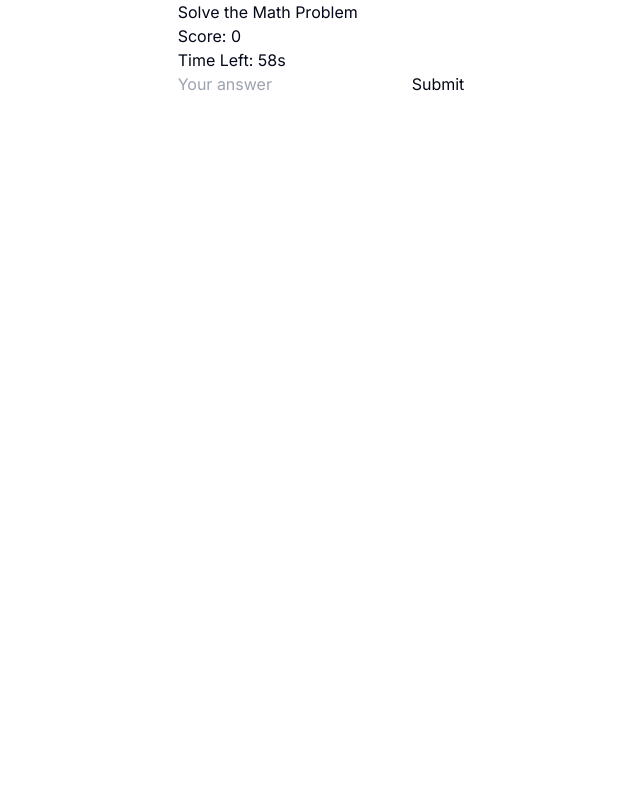
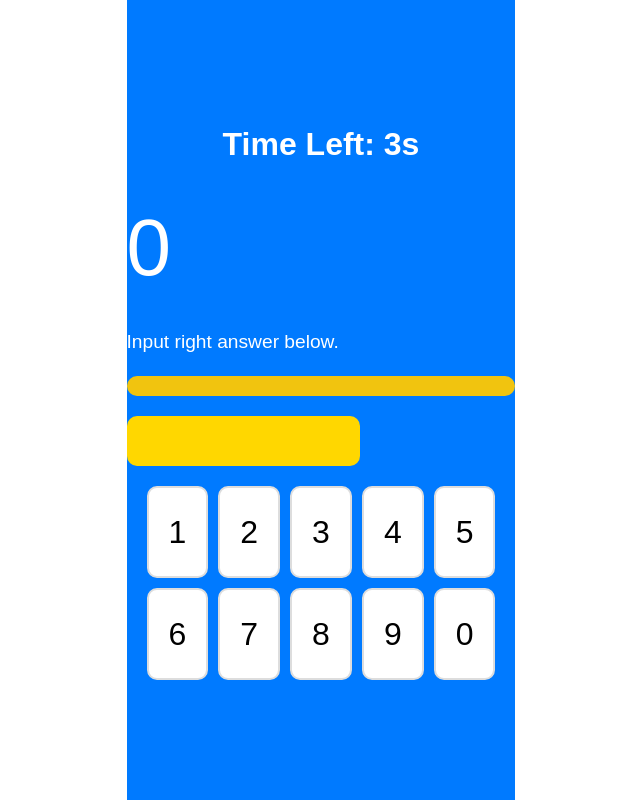
Before and after one commit to kpeng66/denden-arcade-frontend, a Next.js app: page /game/mathgame in a window 1280 px wide. Shown: the whole page, without its empty margins (319-959 px from the left). Built offline with nearby package versions, Linux system fonts and the light colour scheme; no server answers.

Commit message:
Scoreboard component started + start game button logic (host only)

```diff
--- a/app/game/mathgame/page.tsx
+++ b/app/game/mathgame/page.tsx
@@ -3,18 +3,29 @@
 import { useState, useEffect } from 'react';
 import axios from 'axios';
 import { useParams } from 'next/navigation';
+import styles from '../../../styles/sum.module.css';
+import Scoreboard from '@/components/scoreboard';
+import { Player } from '@/types/types';
+
+
+// Math Sum Game Component
 
 const MathGame: React.FC = () => {
-    const [equation, setEquation] = useState('');
-    const [userAnswer, setUserAnswer] = useState('');
-    const [countdown, setCountdown] = useState(60);
-    const [preGameCountdown, setPreGameCountdown] = useState<number | null>(3);
-    const [score, setScore] = useState(0);
-    const [ws, setWs] = useState<WebSocket | null>(null);
-
     const params = useParams();
     const room_code = params.room_code;
 
+    const [equation, setEquation] = useState('');
+    const [countdown, setCountdown] = useState(5);
+    const [preGameCountdown, setPreGameCountdown] = useState<number | null>(3);
+    const [score, setScore] = useState(0);
+    const [inputValue, setInputValue] = useState('');
+
+    const [gameOver, setGameOver] = useState<boolean>(false);
+    const [players, setPlayers] = useState<Player[]>([]);
+
+    const [ws, setWs] = useState<WebSocket | null>(null);
+
+    // useEffect for ws connection
     useEffect(() => {
         const wsConnection = new WebSocket(`ws://127.0.0.1:8000/ws/mathgame/${room_code}`);
         setWs(wsConnection);
@@ -30,6 +41,9 @@ const MathGame: React.FC = () => {
                     fetchNewEquation();
                     // ... (start game logic)
                     break;
+                case 'game.scores':
+                  // ... {scoreboard logic}
+                  break;
                 // ... (other cases)
             }
         };
@@ -37,44 +51,67 @@ const MathGame: React.FC = () => {
         return () => wsConnection.close();
     }, []);
 
+    // useEffect for game logic
     useEffect(() => {
+        let timerId: NodeJS.Timeout;
+
+        // Pre-game countdown logic
         if (preGameCountdown !== null && preGameCountdown > 0) {
-            const timerId = setTimeout(() => {
+            timerId = setTimeout(() => {
                 setPreGameCountdown((prev) => (prev !== null && prev > 0 ? prev - 1 : null));
             }, 1000);
             return () => clearTimeout(timerId);
         }
         else if (preGameCountdown === 0) {
-            // Move game start logic here
             fetchNewEquation();
             setPreGameCountdown(null); // Setting to null after the game has started
         }
-    }, [preGameCountdown]);
 
-    useEffect(() => {
-        let gameTimerId: NodeJS.Timeout;
-        if (preGameCountdown === null) {
-            gameTimerId = setInterval(() => {
+        // Game countdown logic
+        if (preGameCountdown === null && countdown > 0) {
+            timerId = setInterval(() => {
                 setCountdown((prev) => prev - 1);
             }, 1000);
         }
-        return () => clearInterval(gameTimerId);  // Cleanup timer
-    }, [preGameCountdown]);
 
-    useEffect(() => {
+        // Game over logic
         if (countdown === 0 && preGameCountdown === null) {
-            alert(`Game over! Your score is ${score}`);
-            // TODO: Handle what should happen when the game is over
+            setGameOver(true);
+
+            setCountdown(0);
+
         }
-    }, [countdown, preGameCountdown, score]);
+
+        return () => clearInterval(timerId);  // Cleanup timer
+    }, [preGameCountdown, countdown, score]);
 
     const fetchNewEquation = async () => {
         // Placeholder for fetching equation from backend
         const response = await axios.get('http://127.0.0.1:8000/api/get-new-equation');
         setEquation(response.data.equation);
+        setInputValue("");
     };
 
-    const handleAnswer = async () => {
+    const handleNumberPress = (number: number) => {
+        const newInputValue = `${inputValue}${number}`
+        setInputValue(newInputValue);
+        const correctAnswer = eval(equation).toString();
+        const answerLength = String(eval(equation)).length;
+
+        if (answerLength > 1 && newInputValue.length === 1 && newInputValue[0] !== correctAnswer[0]) {
+            setScore((prevScore) => prevScore - 1);
+            fetchNewEquation();
+            return;
+        }
+
+        if (newInputValue.length === answerLength) {
+            handleAnswer(newInputValue);
+        }
+
+    };
+
+    const handleAnswer = async (userInput?: string) => {
+        const userAnswer = userInput
         try {
             const response = await axios.post("http://127.0.0.1:8000/api/check-answer", {
                 original_equation: equation,
@@ -93,30 +130,43 @@ const MathGame: React.FC = () => {
     };
 
     return (
-        <div>
-            <h2>Solve the Math Problem</h2>
-            <h4>Score: {score}</h4>
-
-            {preGameCountdown !== null ? (
-                <h4>Game Starts In: {preGameCountdown > 0 ? preGameCountdown : "Now"}s</h4>
+        <div className={styles.gameContainer}>
+          {gameOver ? (
+            <Scoreboard players={players} />
           ) : (
-                <h4>Time Left: {countdown}s</h4>
-                )}
+            <>
+              <div className={styles.timer}>
+                <h4>
+                  {preGameCountdown !== null
+                    ? `Game Starts In: ${preGameCountdown > 0 ? preGameCountdown : "Now"}s`
+                    : `Time Left: ${countdown}s`}
+                </h4>
+              </div>
 
               {preGameCountdown === null && (
                 <div>
-            <span>{equation}</span>
-            <input
-                value={userAnswer}
-                onChange={(e) => setUserAnswer(e.target.value)}
-                placeholder="Your answer"
-            />
-            <button onClick={handleAnswer}>Submit</button>
-
+                  <div className={styles.score}>{score}</div>
+                  <div className={styles.prompt}>Input right answer below.</div>
+                  <div className={styles.equation}>{equation}</div>
+                  <div className={styles.inputValue}>{inputValue}</div>
+                  <div className={styles.numberPad}>
+                    {[1, 2, 3, 4, 5, 6, 7, 8, 9, 0].map((number) => (
+                      <button
+                        key={number}
+                        onClick={() => handleNumberPress(number)}
+                        className={styles.numberButton}
+                      >
+                        {number}
+                      </button>
+                    ))}
                   </div>
+                </div>
+              )}
+            </>
           )}
         </div>
       );
+
 }
 
 export default MathGame;
--- /dev/null
+++ b/components/scoreboard.tsx
@@ -0,0 +1,23 @@
+"use client"
+
+import React from 'react';
+import { ScoreboardProps } from '@/types/types';
+import styles from '../styles/scoreboard.module.css';
+
+const Scoreboard: React.FC<ScoreboardProps> = ({ players }) => {
+    return (
+        <div className={styles.scoreboardContainer}>
+            <div className={styles.title}>Scoreboard</div>
+            <div className={styles.scoreList}>
+                {players.map((player, index) => (
+                    <div key={index} className={styles.playerScore}>
+                        <div className={styles.playerName}>{player.name}</div>
+                        <div className={styles.playerScoreValue}>{player.score}</div>
+                    </div>
+                ))}
+            </div>
+        </div>
+    )
+    };
+
+export default Scoreboard;
--- /dev/null
+++ b/styles/scoreboard.module.css
@@ -0,0 +1,44 @@
+.scoreboardContainer {
+    display: flex;
+    flex-direction: column;
+    align-items: center;
+    justify-content: center;
+    width: 100%;
+    padding: 20px;
+    box-sizing: border-box;
+    background-color: #1a1a2e; /* Dark background */
+    color: white;
+    border-radius: 8px;
+    box-shadow: 0 4px 8px rgba(0, 0, 0, 0.1);
+}
+
+.title {
+    font-size: 2rem;
+    font-weight: bold;
+    margin-bottom: 20px;
+}
+
+.scoreList {
+    width: 100%;
+    max-width: 600px;
+    margin: 0 auto;
+}
+
+.playerScore {
+    display: flex;
+    justify-content: space-between;
+    align-items: center;
+    padding: 10px 20px;
+    margin-bottom: 10px;
+    background-color: #0f3460; /* Contrast background */
+    border-radius: 4px;
+}
+
+.playerName {
+    font-size: 1.2rem;
+}
+
+.playerScoreValue {
+    font-size: 1.2rem;
+    font-weight: bold;
+}
--- /dev/null
+++ b/styles/sum.module.css
@@ -0,0 +1,72 @@
+.gameContainer {
+  display: flex;
+  flex-direction: column;
+  align-items: center;
+  justify-content: center;
+  background-color: #007aff; /* Blue background */
+  height: 100vh; /* Full height of the viewport */
+  color: white;
+  font-family: 'Arial', sans-serif;
+}
+
+.timerContainer {
+  background-color: #000;
+  width: 100%;
+  text-align: center;
+  padding: 10px 0;
+}
+
+.timer {
+  font-size: 2em;
+  font-weight: bold;
+}
+
+.score {
+  font-size: 5em;
+  margin: 20px 0;
+}
+
+.prompt {
+  font-size: 1.2em;
+  margin-bottom: 20px;
+}
+
+.equation {
+  font-size: 4em;
+  margin: 20px 0;
+  background-color: #f1c40f; /* Yellow color */
+  padding: 10px 20px;
+  border-radius: 10px;
+}
+
+.inputValue {
+  font-size: 3em;
+  min-height: 50px;
+  margin-bottom: 20px;
+  background-color: #ffd700; /* Golden color */
+  width: 60%;
+  text-align: center;
+  padding: 10px;
+  border-radius: 10px;
+}
+
+.numberPad {
+  display: grid;
+  grid-template-columns: repeat(5, 1fr); /* 5 columns grid */
+  gap: 10px;
+  width: 100%;
+  padding: 0 20px;
+}
+
+.numberButton {
+  background-color: white;
+  border: 2px solid #ddd;
+  padding: 20px;
+  font-size: 2em;
+  color: black;
+  border-radius: 10px;
+}
+
+.numberButton:active {
+  background-color: #e6e6e6;
+}
--- /dev/null
+++ b/types/types.ts
@@ -0,0 +1,8 @@
+export interface Player {
+    name: string;
+    score: number;
+  }
+
+export interface ScoreboardProps {
+    players: Player[];
+  }
```
Also changed, not shown: app/(room)/room/[room_code]/page.tsx (+51 -3 lines). Lines whose indentation alone changed are shown as unchanged.
